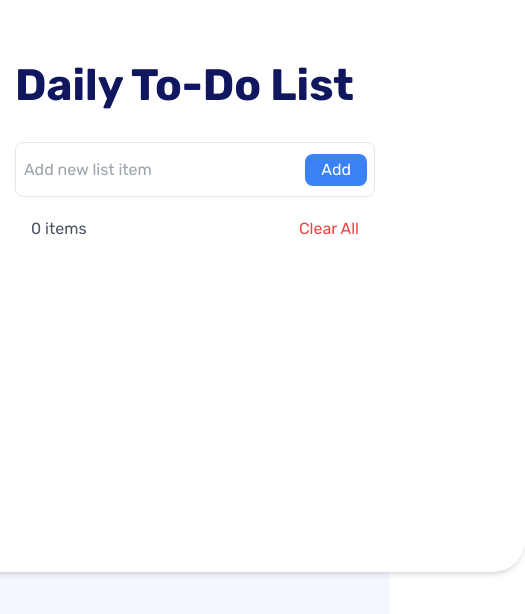
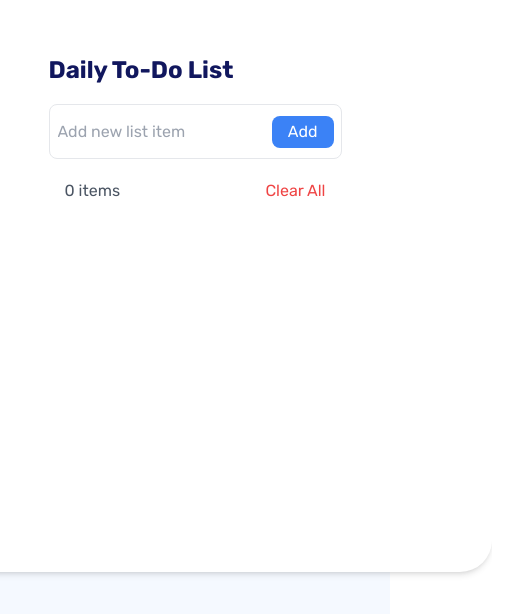
Before and after one commit to kottarivaibhav/EG_Assessment, a React (Vite) app: page / in a window 390 px wide. Shown: the part 218-832 px from the top of the page, 525 px wide, since content can reach past the window. Built offline with nearby package versions, Linux system fonts and the light colour scheme.

Commit message:
mobile responsive

```diff
--- a/src/components/ToDoApp.jsx
+++ b/src/components/ToDoApp.jsx
@@ -82,10 +82,11 @@ const ToDoApp = () => {
 
   return (
     <div
-      className="bg-white rounded-[32px] shadow-md p-[150px] w-[1000px] ml-[256px] mr-[256px] mt-[120px] mb-[120px]"
+      className="bg-white rounded-[32px] sm:rounded-[16px] shadow-md p-[150px] w-[1000px] ml-[256px] sm:ml-[150px] mr-[256px] mt-[120px] mb-[120px] sm:mb-[120px] sm:mt-[120px] sm:overflow-x-hidden  "
       style={{ height: `${containerHeight}px` }}
     >
-      <h1 className="text-[44px] font-semibold text-left mb-6 font-rubik w-[360px]" style={{ color: '#11175E' }}>
+
+      <h1 className="text-[24px] sm:text-[44px] font-semibold text-left mb-4 sm:mb-6 font-rubik w-full sm:w-[360px]" style={{ color: '#11175E' }}>
         Daily To-Do List
       </h1>
       <div className="flex mb-5 h-[55px] relative ml">
```
